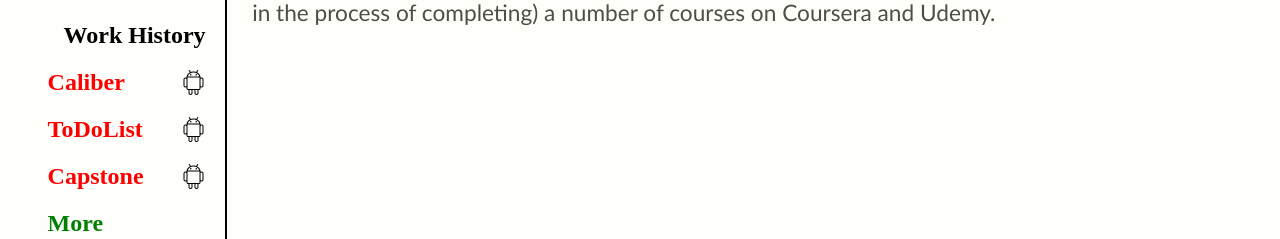
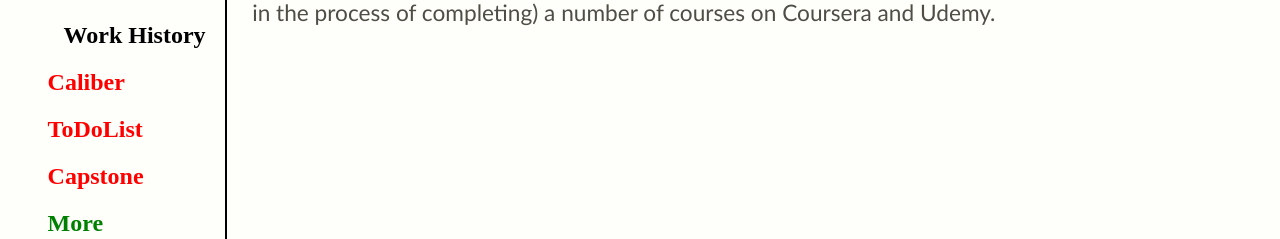
Before and after one commit to DBerry07/DBerry07.github.io, a React (Vite) app: page / in a window 1280 px wide. Shown: the part 378-617 px from the top of the page. Built offline with nearby package versions, Linux system fonts and the light colour scheme; a web font is replaced by a local one.

Commit message:
commented out icons

```diff
--- a/src/components/MyButton.jsx
+++ b/src/components/MyButton.jsx
@@ -10,9 +10,9 @@ export default function MyButton(props) {
         // console.log(props.colour);
 
         let icon = null;
-        if (props.item.icon != null) {
-          icon = <img className="button-icon" src={props.item.icon} style={{color: props.colour}} width={25} height={25} />
-        }
+        // if (props.item.icon != null) {
+        //   icon = <img className="button-icon" src={props.item.icon} style={{color: props.colour}} width={25} height={25} />
+        // }
 
       return(
         <span key={props.key} id={props.item + "-span"}>
```
